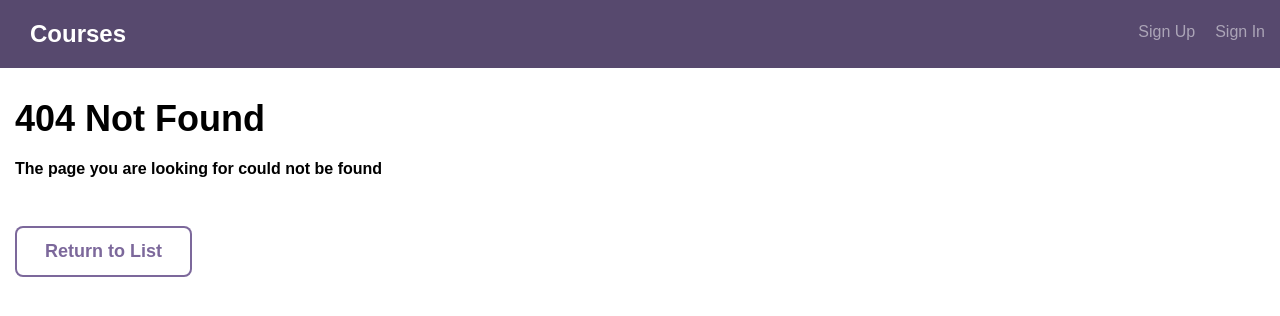
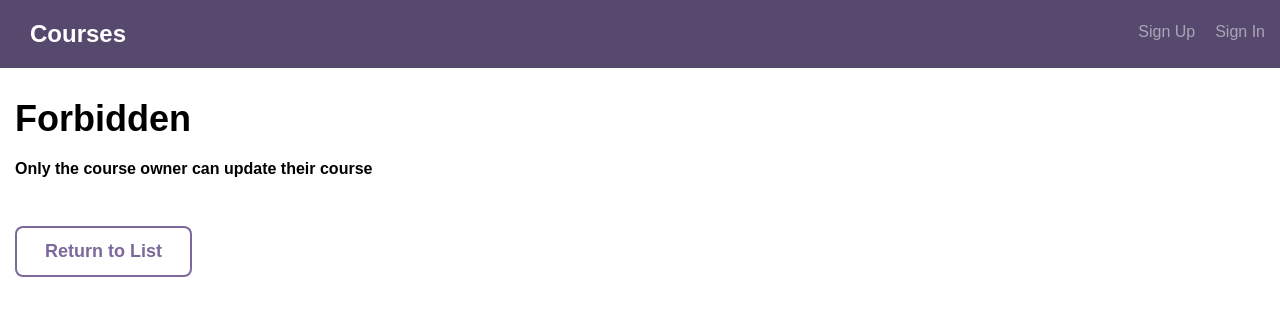
Before and after one commit to dohill06/techdegree-project-10, a React (Create React App) app in the folder client/: page /forbidden in a window 1280 px wide. Before the commit this address had no page. Shown: the top 316 px of the page. Built offline with nearby package versions, Linux system fonts and the light colour scheme.

Commit message:
Add forbidden route and function

```diff
--- a/client/src/App.js
+++ b/client/src/App.js
@@ -18,6 +18,7 @@ import UserSignOut from './components/UserSignOut';
 import PrivateRoute from './components/PrivateRoute';
 import NotFound from './components/NotFound';
 import UnhandledError from './components/UnhandledError';
+import Forbidden from './components/Forbidden';
 
 const App = () => (
     <BrowserRouter>
@@ -32,6 +33,7 @@ const App = () => (
                 <Route path='/signup' component={UserSignUp} />
                 <Route path='/signout' component={UserSignOut} />
                 <Route path='/error' component={UnhandledError} />
+                <Route path='/forbidden' component={Forbidden} />
                 <Route path='/notfound' component={NotFound} />
                 <Route component={NotFound} />
             </Switch>
--- /dev/null
+++ b/client/src/components/Forbidden.js
@@ -0,0 +1,15 @@
+import React from 'react';
+import { Link } from 'react-router-dom';
+
+const Forbidden = () => {
+    return (
+        <div className='bounds'>
+            <h1>Forbidden</h1>
+            <h2>Only the course owner can update their course</h2>
+            <p>&nbsp;</p>
+            <Link className="button button-secondary" to='/'>Return to List</Link>
+        </div>
+    )
+}
+
+export default Forbidden;
--- a/client/src/components/UpdateCourse.js
+++ b/client/src/components/UpdateCourse.js
@@ -10,11 +10,19 @@ class UpdateCourse extends Component {
         description: '',
         estimatedTime: '',
         materialsNeeded: '',
-        validationErrors: []
+        validationErrors: [],
+        user: {}
     }
 
     componentDidMount() {
         this.getCourse();
+        this.checkStorage();
+    };
+
+    checkStorage = () => {
+        this.setState({
+            user: JSON.parse(localStorage.getItem('user'))
+        });
     };
 
     getCourse = () => {
@@ -24,8 +32,10 @@ class UpdateCourse extends Component {
                 title,
                 description,
                 estimatedTime,
-                materialsNeeded
+                materialsNeeded,
+                userId
             } = res.data.course;
+            if (userId === this.state.user.id) {
                 this.setState({
                     title,
                     description,
@@ -34,6 +44,9 @@ class UpdateCourse extends Component {
                 });
                 console.log(res.data);
                 console.log(this.state);
+            } else {
+                this.props.history.push('/forbidden');
+            }
         }).catch(err => {
             if (err.response.status === 404) {
                 this.props.history.push('/notfound');
@@ -152,4 +165,5 @@ class UpdateCourse extends Component {
     };
 }
 
+
 export default UpdateCourse;
```
Lines whose indentation alone changed are shown as unchanged.
